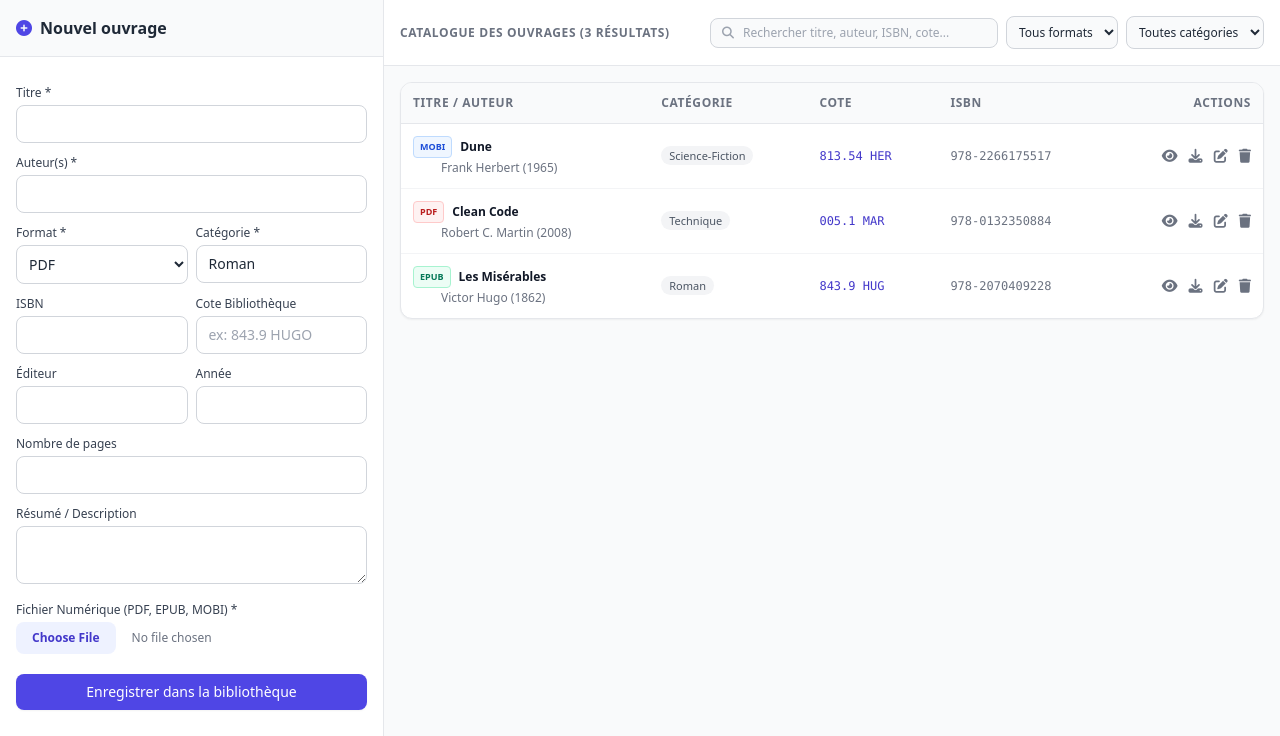
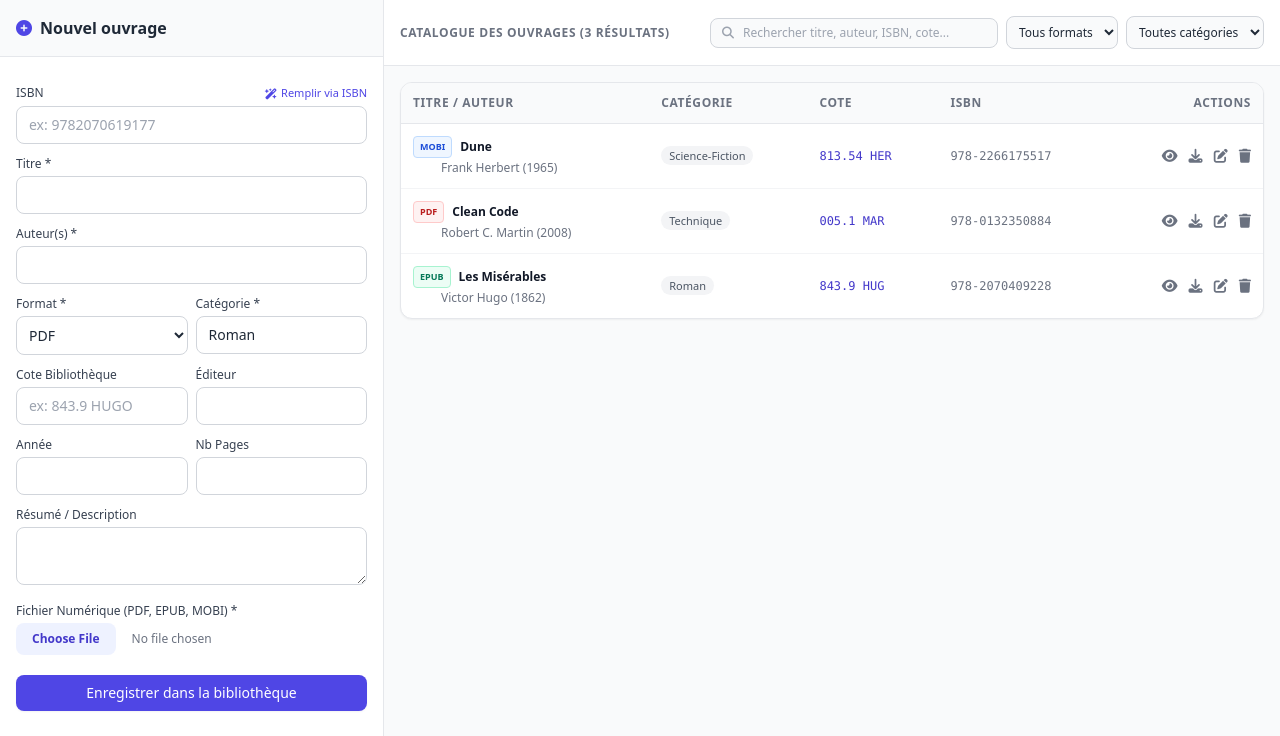
Before and after one commit to Djamel16DZ/BiblioTech, a PHP site: page /index.php in a window 1280 px wide. Shown: the part 64-800 px from the top of the page. Run offline with PHP 8.4, Linux system fonts and the light colour scheme; data comes from the database, SQL or seed files in the repository; some libraries are stand-ins or nearby versions.

Commit message:
add book metadata  by isbn

```diff
--- a/index.php
+++ b/index.php
@@ -1,4 +1,88 @@
 <?php
+// ==========================================
+// API INTERNE DE RECHERCHE ISBN (AJAX PHP)
+// ==========================================
+if (isset($_GET['ajax_isbn'])) {
+    header('Content-Type: application/json');
+    $isbn = preg_replace('/[^0-9X]/i', '', $_GET['ajax_isbn']);
+
+    if (empty($isbn)) {
+        echo json_encode(['success' => false, 'error' => 'ISBN invalide']);
+        exit;
+    }
+
+    $bookData = null;
+
+    // 1. Tentative Google Books (via file_get_contents en PHP)
+    $gBooksUrl = "https://www.googleapis.com/books/v1/volumes?q=isbn:" . urlencode($isbn);
+    $context = stream_context_create(['http' => ['method' => 'GET', 'header' => "User-Agent: Mozilla/5.0\r\n"]]);
+    $response = @file_get_contents($gBooksUrl, false, $context);
+
+    if ($response) {
+        $data = json_decode($response, true);
+        if (!empty($data['items'])) {
+            $info = $data['items'][0]['volumeInfo'];
+            $bookData = [
+                'titre' => $info['title'] ?? '',
+                'auteur' => isset($info['authors']) ? implode(', ', $info['authors']) : '',
+                'editeur' => $info['publisher'] ?? '',
+                'annee' => isset($info['publishedDate']) ? substr($info['publishedDate'], 0, 4) : '',
+                'pages' => $info['pageCount'] ?? '',
+                'resume' => strip_tags($info['description'] ?? '')
+            ];
+        }
+    }
+
+    // 2. Si Google Books échoue, tentative Open Library direct par ISBN
+    if (!$bookData) {
+        $olUrl = "https://openlibrary.org/isbn/" . urlencode($isbn) . ".json";
+        $responseOL = @file_get_contents($olUrl, false, $context);
+
+        if ($responseOL) {
+            $dataOL = json_decode($responseOL, true);
+            $title = $dataOL['title'] ?? '';
+            $publishDate = $dataOL['publish_date'] ?? '';
+            $numberPages = $dataOL['number_of_pages'] ?? '';
+
+            // Récupération des auteurs Open Library (qui sont des clés de références)
+            $authorsArr = [];
+            if (!empty($dataOL['authors'])) {
+                foreach ($dataOL['authors'] as $authRef) {
+                    if (isset($authRef['key'])) {
+                        $authUrl = "https://openlibrary.org" . $authRef['key'] . ".json";
+                        $respAuth = @file_get_contents($authUrl, false, $context);
+                        if ($respAuth) {
+                            $authData = json_decode($respAuth, true);
+                            if (isset($authData['name'])) {
+                                $authorsArr[] = $authData['name'];
+                            }
+                        }
+                    }
+                }
+            }
+
+            // Récupération de l'éditeur
+            $publishersArr = $dataOL['publishers'] ?? [];
+
+            $bookData = [
+                'titre' => $title,
+                'auteur' => implode(', ', $authorsArr),
+                'editeur' => implode(', ', $publishersArr),
+                'annee' => preg_match('/\d{4}/', $publishDate, $m) ? $m[0] : '',
+                'pages' => $numberPages,
+                'resume' => ''
+            ];
+        }
+    }
+
+    if ($bookData && !empty($bookData['titre'])) {
+        echo json_encode(['success' => true, 'data' => $bookData]);
+    } else {
+        echo json_encode(['success' => false, 'error' => 'Aucun livre trouvé pour cet ISBN.']);
+    }
+    exit;
+}
+
 // ==========================================
 // CONFIGURATION & CONNEXION BASE DE DONNÉES
 // ==========================================
@@ -30,7 +114,7 @@ $pdo->exec("CREATE TABLE IF NOT EXISTS livres (
     cote VARCHAR(50) DEFAULT NULL,
     editeur VARCHAR(100) DEFAULT NULL,
     annee INT DEFAULT NULL,
-    format VARCHAR(10) NOT NULL, -- PDF, EPUB, MOBI
+    format VARCHAR(10) NOT NULL,
     categorie VARCHAR(100) NOT NULL,
     pages INT DEFAULT NULL,
     resume TEXT DEFAULT NULL,
@@ -140,7 +224,7 @@ if ($_SERVER['REQUEST_METHOD'] === 'POST') {
 }
 
 // ==========================================
-// RÉCUPÉRATION DES DONNÉES, FILTRAGE & PAGINATION
+// RÉCUPÉRATION DES DONNÉES & FILTRES
 // ==========================================
 $search = $_GET['search'] ?? '';
 $filterFormat = $_GET['format'] ?? '';
@@ -167,13 +251,11 @@ if (!empty($filterCat)) {
 
 $whereSql = implode(" AND ", $whereClauses);
 
-// Calcul du nombre total d'éléments
 $countQuery = "SELECT COUNT(*) FROM livres WHERE $whereSql";
 $countStmt = $pdo->prepare($countQuery);
 $countStmt->execute($params);
 $totalRecords = $countStmt->fetchColumn();
 
-// Paramètres de pagination (15 par page)
 $perPage = 15;
 $totalPages = max(1, ceil($totalRecords / $perPage));
 $page = isset($_GET['page']) ? (int)$_GET['page'] : 1;
@@ -181,22 +263,18 @@ if ($page < 1) $page = 1;
 if ($page > $totalPages) $page = $totalPages;
 $offset = ($page - 1) * $perPage;
 
-// Requête paginée sécurisée
 $query = "SELECT * FROM livres WHERE $whereSql ORDER BY id DESC LIMIT $perPage OFFSET $offset";
 $stmt = $pdo->prepare($query);
 $stmt->execute($params);
 $livres = $stmt->fetchAll();
 
-// KPIs globaux
 $totalLivres = $pdo->query("SELECT COUNT(*) FROM livres")->fetchColumn();
 $totalPdf = $pdo->query("SELECT COUNT(*) FROM livres WHERE format='PDF'")->fetchColumn();
 $totalEpub = $pdo->query("SELECT COUNT(*) FROM livres WHERE format='EPUB'")->fetchColumn();
 $totalMobi = $pdo->query("SELECT COUNT(*) FROM livres WHERE format='MOBI'")->fetchColumn();
 
-// Catégories
 $categories = $pdo->query("SELECT DISTINCT categorie FROM livres ORDER BY categorie")->fetchAll(PDO::FETCH_COLUMN);
 
-// Données pour édition éventuelle
 $editLivre = null;
 if (isset($_GET['edit'])) {
     $editId = (int)$_GET['edit'];
@@ -215,7 +293,7 @@ if (isset($_GET['edit'])) {
     <script src="https://cdn.tailwindcss.com"></script>
     <!-- FontAwesome -->
     <link rel="stylesheet" href="https://cdnjs.cloudflare.com/ajax/libs/font-awesome/6.4.0/css/all.min.css">
-    <!-- EPUB.js CDN pour lecture intégrée -->
+    <!-- EPUB.js -->
     <script src="https://cdnjs.cloudflare.com/ajax/libs/jszip/3.1.5/jszip.min.js"></script>
     <script src="https://cdn.jsdelivr.net/npm/epubjs/dist/epub.min.js"></script>
     <style>
@@ -245,7 +323,6 @@ if (isset($_GET['edit'])) {
             </div>
         </div>
 
-        <!-- KPIs en-tête -->
         <div class="hidden md:flex items-center space-x-6 text-sm">
             <div class="flex items-center space-x-2 bg-gray-50 px-3 py-1.5 rounded-lg border border-gray-100">
                 <span class="text-gray-500">Total :</span>
@@ -299,14 +376,27 @@ if (isset($_GET['edit'])) {
                 <form action="index.php" method="POST" enctype="multipart/form-data" class="space-y-3">
                     <input type="hidden" name="id" value="<?= $editLivre['id'] ?? '' ?>">
 
+                    <!-- ISBN avec recherche robuste via API interne PHP -->
+                    <div>
+                        <div class="flex items-center justify-between mb-1">
+                            <label class="block text-xs font-medium text-gray-700">ISBN</label>
+                            <button type="button" onclick="fetchBookByISBN()" id="isbnBtn" class="text-[11px] text-indigo-600 hover:text-indigo-800 font-medium flex items-center space-x-1 focus:outline-none">
+                                <i class="fa-solid fa-wand-magic-sparkles"></i>
+                                <span>Remplir via ISBN</span>
+                            </button>
+                        </div>
+                        <input type="text" id="isbnInput" name="isbn" value="<?= htmlspecialchars($editLivre['isbn'] ?? '') ?>" placeholder="ex: 9782070619177" class="w-full text-sm border border-gray-300 rounded-lg px-3 py-2 focus:ring-1 focus:ring-indigo-500 focus:outline-none">
+                        <span id="isbnStatus" class="text-[10px] text-gray-400 mt-0.5 block"></span>
+                    </div>
+
                     <div>
                         <label class="block text-xs font-medium text-gray-700 mb-1">Titre *</label>
-                        <input type="text" name="titre" required value="<?= htmlspecialchars($editLivre['titre'] ?? '') ?>" class="w-full text-sm border border-gray-300 rounded-lg px-3 py-2 focus:ring-1 focus:ring-indigo-500 focus:outline-none">
+                        <input type="text" id="titreInput" name="titre" required value="<?= htmlspecialchars($editLivre['titre'] ?? '') ?>" class="w-full text-sm border border-gray-300 rounded-lg px-3 py-2 focus:ring-1 focus:ring-indigo-500 focus:outline-none">
                     </div>
 
                     <div>
                         <label class="block text-xs font-medium text-gray-700 mb-1">Auteur(s) *</label>
-                        <input type="text" name="auteur" required value="<?= htmlspecialchars($editLivre['auteur'] ?? '') ?>" class="w-full text-sm border border-gray-300 rounded-lg px-3 py-2 focus:ring-1 focus:ring-indigo-500 focus:outline-none">
+                        <input type="text" id="auteurInput" name="auteur" required value="<?= htmlspecialchars($editLivre['auteur'] ?? '') ?>" class="w-full text-sm border border-gray-300 rounded-lg px-3 py-2 focus:ring-1 focus:ring-indigo-500 focus:outline-none">
                     </div>
 
                     <div class="grid grid-cols-2 gap-2">
@@ -326,34 +416,29 @@ if (isset($_GET['edit'])) {
 
                     <div class="grid grid-cols-2 gap-2">
                         <div>
-                            <label class="block text-xs font-medium text-gray-700 mb-1">ISBN</label>
-                            <input type="text" name="isbn" value="<?= htmlspecialchars($editLivre['isbn'] ?? '') ?>" class="w-full text-sm border border-gray-300 rounded-lg px-3 py-2 focus:ring-1 focus:ring-indigo-500 focus:outline-none">
+                            <label class="block text-xs font-medium text-gray-700 mb-1">Cote Bibliothèque</label>
+                            <input type="text" name="cote" value="<?= htmlspecialchars($editLivre['cote'] ?? '') ?>" placeholder="ex: 843.9 HUGO" class="w-full text-sm border border-gray-300 rounded-lg px-3 py-2 focus:ring-1 focus:ring-indigo-500 focus:outline-none">
                         </div>
                         <div>
-                            <label class="block text-xs font-medium text-gray-700 mb-1">Cote Bibliothèque</label>
-                            <input type="text" name="cote" value="<?= htmlspecialchars($editLivre['cote'] ?? '') ?>" placeholder="ex: 843.9 HUGO" class="w-full text-sm border border-gray-300 rounded-lg px-3 py-2 focus:ring-1 focus:ring-indigo-500 focus:outline-none">
+                            <label class="block text-xs font-medium text-gray-700 mb-1">Éditeur</label>
+                            <input type="text" id="editeurInput" name="editeur" value="<?= htmlspecialchars($editLivre['editeur'] ?? '') ?>" class="w-full text-sm border border-gray-300 rounded-lg px-3 py-2 focus:ring-1 focus:ring-indigo-500 focus:outline-none">
                         </div>
                     </div>
 
                     <div class="grid grid-cols-2 gap-2">
                         <div>
-                            <label class="block text-xs font-medium text-gray-700 mb-1">Éditeur</label>
-                            <input type="text" name="editeur" value="<?= htmlspecialchars($editLivre['editeur'] ?? '') ?>" class="w-full text-sm border border-gray-300 rounded-lg px-3 py-2 focus:ring-1 focus:ring-indigo-500 focus:outline-none">
+                            <label class="block text-xs font-medium text-gray-700 mb-1">Année</label>
+                            <input type="number" id="anneeInput" name="annee" value="<?= htmlspecialchars($editLivre['annee'] ?? '') ?>" class="w-full text-sm border border-gray-300 rounded-lg px-3 py-2 focus:ring-1 focus:ring-indigo-500 focus:outline-none">
                         </div>
                         <div>
-                            <label class="block text-xs font-medium text-gray-700 mb-1">Année</label>
-                            <input type="number" name="annee" value="<?= htmlspecialchars($editLivre['annee'] ?? '') ?>" class="w-full text-sm border border-gray-300 rounded-lg px-3 py-2 focus:ring-1 focus:ring-indigo-500 focus:outline-none">
+                            <label class="block text-xs font-medium text-gray-700 mb-1">Nb Pages</label>
+                            <input type="number" id="pagesInput" name="pages" value="<?= htmlspecialchars($editLivre['pages'] ?? '') ?>" class="w-full text-sm border border-gray-300 rounded-lg px-3 py-2 focus:ring-1 focus:ring-indigo-500 focus:outline-none">
                         </div>
                     </div>
 
                     <div>
-                        <label class="block text-xs font-medium text-gray-700 mb-1">Nombre de pages</label>
-                        <input type="number" name="pages" value="<?= htmlspecialchars($editLivre['pages'] ?? '') ?>" class="w-full text-sm border border-gray-300 rounded-lg px-3 py-2 focus:ring-1 focus:ring-indigo-500 focus:outline-none">
-                    </div>
-
-                    <div>
                         <label class="block text-xs font-medium text-gray-700 mb-1">Résumé / Description</label>
-                        <textarea name="resume" rows="2" class="w-full text-sm border border-gray-300 rounded-lg px-3 py-2 focus:ring-1 focus:ring-indigo-500 focus:outline-none"><?= htmlspecialchars($editLivre['resume'] ?? '') ?></textarea>
+                        <textarea id="resumeInput" name="resume" rows="2" class="w-full text-sm border border-gray-300 rounded-lg px-3 py-2 focus:ring-1 focus:ring-indigo-500 focus:outline-none"><?= htmlspecialchars($editLivre['resume'] ?? '') ?></textarea>
                     </div>
 
                     <div>
@@ -527,13 +612,12 @@ if (isset($_GET['edit'])) {
         </main>
     </div>
 
-    <!-- Modale de Prévisualisation / Lecture (PDF & EPUB Intégré) -->
+    <!-- Modale de Prévisualisation / Lecture -->
     <div id="previewModal" class="fixed inset-0 bg-black/50 backdrop-blur-sm z-50 hidden flex items-center justify-center p-4">
         <div class="bg-white rounded-xl shadow-2xl w-full max-w-4xl h-[85vh] flex flex-col overflow-hidden">
             <div class="p-4 border-b border-gray-200 flex items-center justify-between bg-gray-50 shrink-0">
                 <div class="flex items-center space-x-4">
                     <h3 id="modalTitle" class="font-semibold text-gray-800 text-sm">Lecture de l'ouvrage</h3>
-                    <!-- Contrôles spécifiques EPUB (Page précédente / suivante) -->
                     <div id="epubControls" class="hidden items-center space-x-1">
                         <button onclick="prevEpubPage()" class="px-2 py-1 bg-white border border-gray-300 rounded text-xs hover:bg-gray-100 text-gray-700 shadow-sm" title="Page précédente"><i class="fa-solid fa-chevron-left"></i> Précédent</button>
                         <button onclick="nextEpubPage()" class="px-2 py-1 bg-white border border-gray-300 rounded text-xs hover:bg-gray-100 text-gray-700 shadow-sm" title="Page suivante">Suivant <i class="fa-solid fa-chevron-right"></i></button>
@@ -545,17 +629,11 @@ if (isset($_GET['edit'])) {
                 </div>
             </div>
 
-            <!-- Conteneurs de visionneuse -->
             <div class="flex-1 bg-gray-100 relative flex items-center justify-center overflow-hidden" id="modalBodyContainer">
-                <!-- Lecteur PDF -->
                 <iframe id="previewIframe" src="" class="w-full h-full border-0 hidden"></iframe>
-
-                <!-- Lecteur EPUB Intégré (Epub.js) -->
                 <div id="epubViewerContainer" class="w-full h-full hidden flex items-center justify-center bg-white p-4">
                     <div id="viewer" class="w-full h-full max-w-2xl"></div>
                 </div>
-
-                <!-- Fallback pour MOBI ou formats non pris en charge en ligne -->
                 <div id="epubFallback" class="hidden absolute inset-0 flex flex-col items-center justify-center p-6 text-center bg-white">
                     <div class="text-indigo-600 text-4xl mb-3"><i class="fa-solid fa-book"></i></div>
                     <h4 class="font-semibold text-gray-800 mb-1">Format MOBI</h4>
@@ -584,7 +662,48 @@ if (isset($_GET['edit'])) {
             }
         }
 
-        // Gestion de la Modale et des Lecteurs
+        // --- RECHERCHE ISBN VIA BACKEND PHP (Contourne les restrictions CORS) ---
+        async function fetchBookByISBN() {
+            const isbnInput = document.getElementById('isbnInput');
+            const isbnStatus = document.getElementById('isbnStatus');
+            const isbn = isbnInput.value.trim();
+
+            if (!isbn) {
+                isbnStatus.textContent = "Veuillez entrer un code ISBN d'abord.";
+                isbnStatus.className = "text-[10px] text-red-500 mt-0.5 block";
+                return;
+            }
+
+            isbnStatus.textContent = "Recherche en cours (Google Books / Open Library)...";
+            isbnStatus.className = "text-[10px] text-indigo-500 mt-0.5 block";
+
+            try {
+                const response = await fetch(`index.php?ajax_isbn=${encodeURIComponent(isbn)}`);
+                const result = await response.json();
+
+                if (result.success && result.data) {
+                    const book = result.data;
+                    if (book.titre) document.getElementById('titreInput').value = book.titre;
+                    if (book.auteur) document.getElementById('auteurInput').value = book.auteur;
+                    if (book.editeur) document.getElementById('editeurInput').value = book.editeur;
+                    if (book.annee) document.getElementById('anneeInput').value = book.annee;
+                    if (book.pages) document.getElementById('pagesInput').value = book.pages;
+                    if (book.resume) document.getElementById('resumeInput').value = book.resume.substring(0, 300) + '...';
+
+                    isbnStatus.textContent = "Livre trouvé et champs remplis avec succès !";
+                    isbnStatus.className = "text-[10px] text-emerald-600 mt-0.5 block font-semibold";
+                } else {
+                    isbnStatus.textContent = "Aucun ouvrage trouvé pour cet ISBN.";
+                    isbnStatus.className = "text-[10px] text-red-500 mt-0.5 block";
+                }
+            } catch (error) {
+                console.error(error);
+                isbnStatus.textContent = "Erreur de communication avec le serveur.";
+                isbnStatus.className = "text-[10px] text-red-500 mt-0.5 block";
+            }
+        }
+
+        // --- Gestion de la Modale de Lecture ---
         const previewModal = document.getElementById('previewModal');
         const previewIframe = document.getElementById('previewIframe');
         const epubViewerContainer = document.getElementById('epubViewerContainer');
@@ -600,7 +719,6 @@ if (isset($_GET['edit'])) {
             modalTitle.textContent = "Lecture : " + title;
             previewModal.classList.remove('hidden');
 
-            // Réinitialiser les affichages
             previewIframe.classList.add('hidden');
             epubViewerContainer.classList.add('hidden');
             epubFallback.classList.add('hidden');
@@ -615,10 +733,8 @@ if (isset($_GET['edit'])) {
                 epubViewerContainer.classList.remove('hidden');
                 epubControls.classList.remove('hidden');
 
-                // Nettoyer l'instance précédente si elle existe
                 document.getElementById('viewer').innerHTML = '';
 
-                // Charger et rendre l'EPUB via Epub.js
                 currentBook = ePub(filePath);
                 currentRendition = currentBook.renderTo("viewer", {
                     width: "100%",
@@ -627,7 +743,6 @@ if (isset($_GET['edit'])) {
                 });
                 currentRendition.display();
             } else {
-                // Fallback (MOBI, etc.)
                 epubFallback.classList.remove('hidden');
                 fallbackDownloadBtn.href = filePath;
             }
```
Also changed, not shown: README.md.
